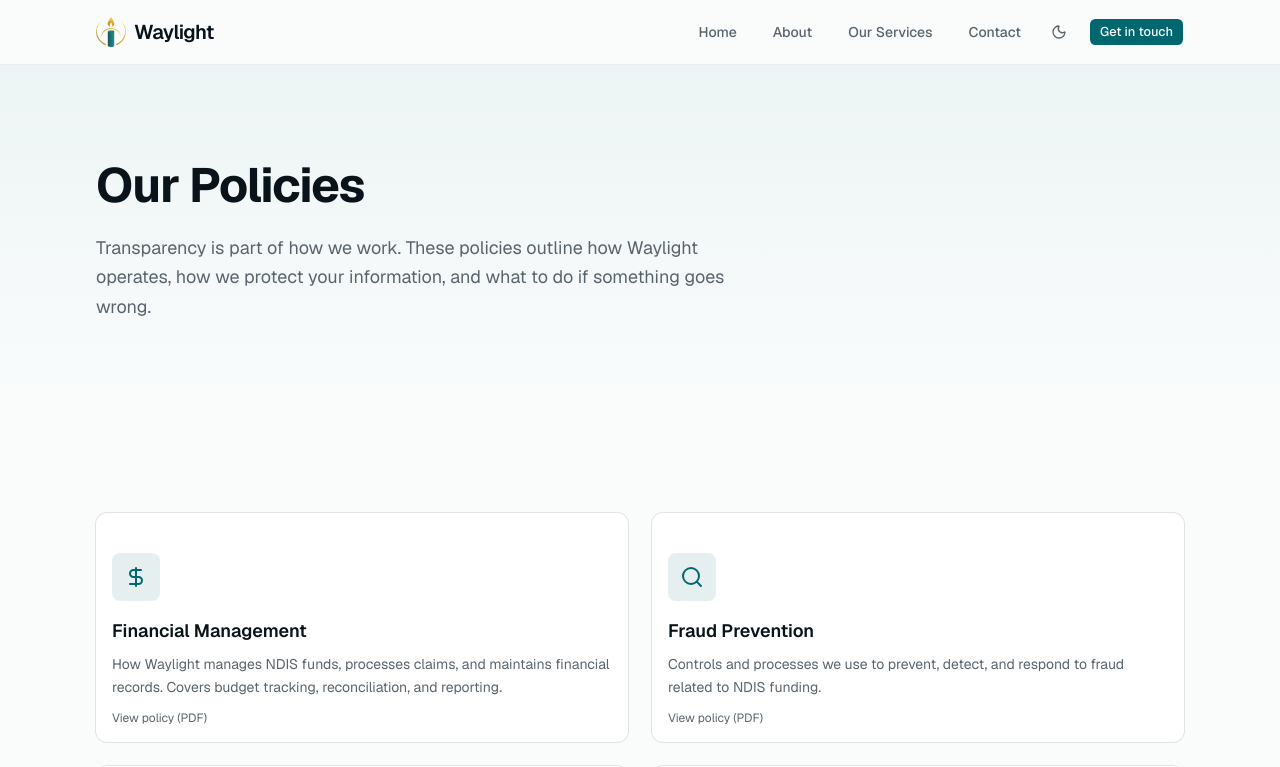
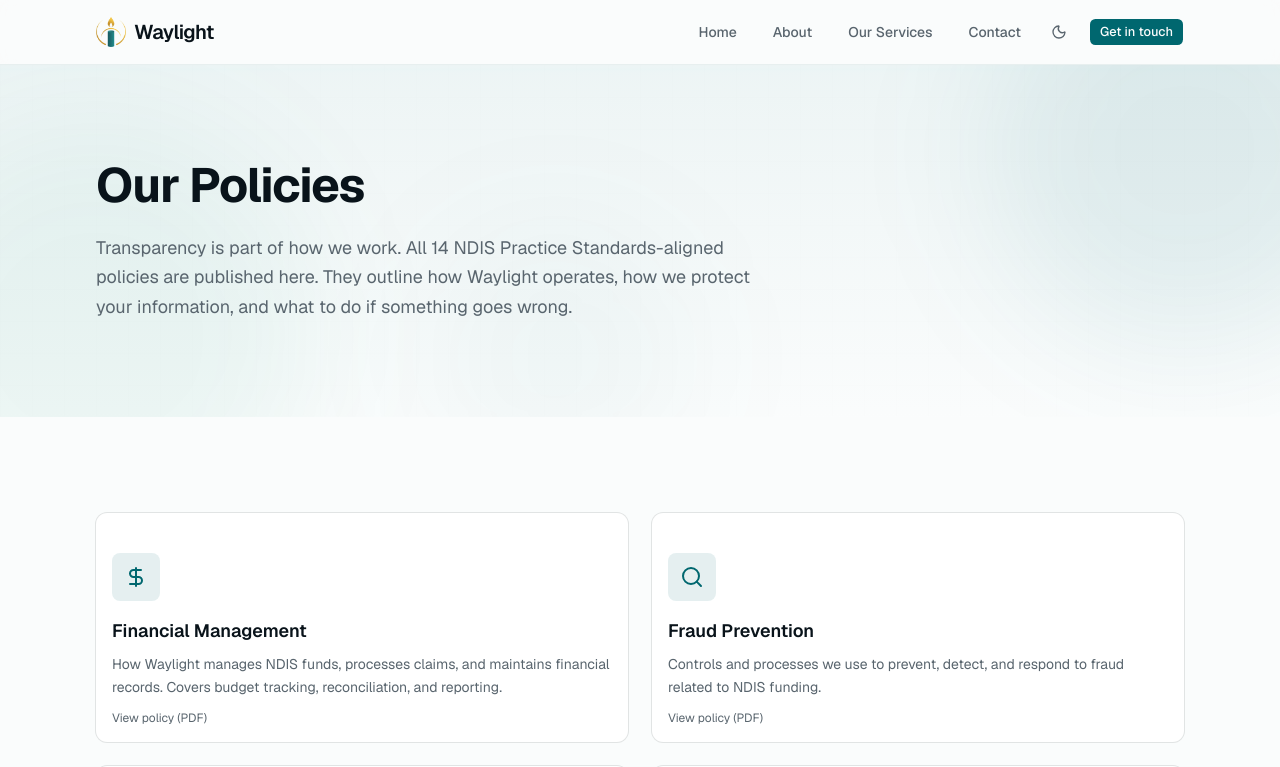
Before and after one commit to j0shinator24/waylight-website, a Next.js app: page /policies in a window 1280 px wide. Shown: the top 767 px of the page. Built offline with nearby package versions, Linux system fonts and the light colour scheme.

Commit message:
Auto-sync: 2026-04-05 16:05:59

```diff
--- a/src/app/contact/actions.ts
+++ b/src/app/contact/actions.ts
@@ -43,7 +43,7 @@ export async function submitContactForm(
 
   const { website, ...fields } = result.data
 
-  // Honeypot field — bots fill hidden fields, real users don't
+  // Honeypot field - bots fill hidden fields, real users do not
   if (website) {
     return { success: true }
   }
--- a/src/app/contact/page.tsx
+++ b/src/app/contact/page.tsx
@@ -119,7 +119,7 @@ function ContactPageInner() {
                     </div>
                   ) : (
                     <form onSubmit={handleSubmit} className="space-y-6">
-                      {/* Honeypot — hidden from real users, bots fill it */}
+                      {/* Honeypot - hidden from real users, bots fill it */}
                       <input
                         type="text"
                         name="website"
--- a/src/app/policies/page.tsx
+++ b/src/app/policies/page.tsx
@@ -1,5 +1,6 @@
 import type { Metadata } from "next"
 import { Card, CardContent } from "@/components/ui/card"
+import { HeroBackground } from "@/components/hero-background"
 import {
   FileText,
   ShieldCheck,
@@ -18,9 +19,9 @@ import {
 } from "lucide-react"
 
 export const metadata: Metadata = {
-  title: "Our Policies",
+  title: "NDIS Practice Standards Policies",
   description:
-    "Waylight Plan Management policies including complaints management, code of conduct, privacy, incident management, and more.",
+    "All 14 NDIS Practice Standards-aligned policies from Waylight Plan Management. Complaints, code of conduct, privacy, incident management, financial management, and more.",
 }
 
 const policies = [
@@ -128,14 +129,16 @@ export default function PoliciesPage() {
   return (
     <>
       {/* Hero */}
-      <section className="bg-gradient-to-b from-primary/5 to-background py-16 md:py-24">
-        <div className="mx-auto max-w-6xl px-4 md:px-8">
+      <section className="relative overflow-hidden bg-gradient-to-b from-primary/5 to-background py-16 md:py-24">
+        <HeroBackground />
+        <div className="relative mx-auto max-w-6xl px-4 md:px-8">
           <div className="max-w-2xl">
             <h1 className="text-4xl font-bold tracking-tight md:text-5xl">
               Our Policies
             </h1>
             <p className="mt-6 text-lg text-muted-foreground leading-relaxed">
-              Transparency is part of how we work. These policies outline how
+              Transparency is part of how we work. All 14 NDIS Practice
+              Standards-aligned policies are published here. They outline how
               Waylight operates, how we protect your information, and what to do
               if something goes wrong.
             </p>
```
